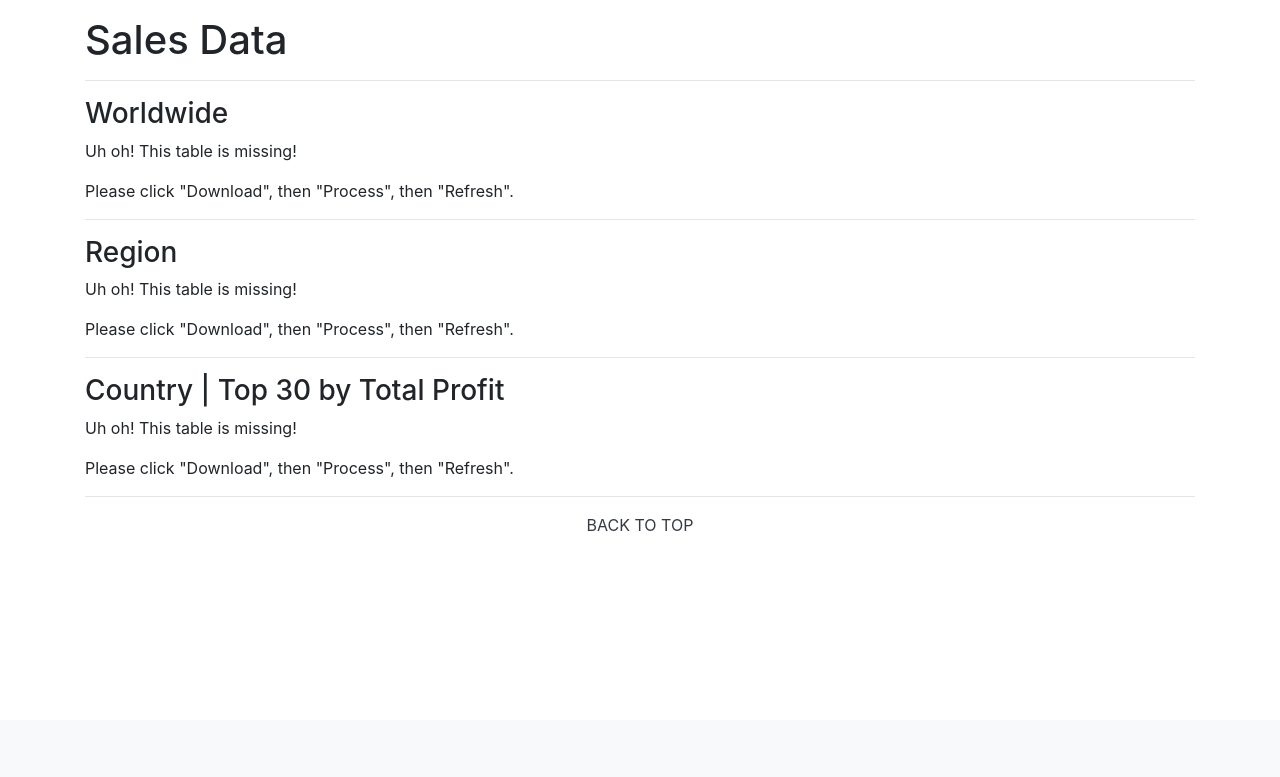
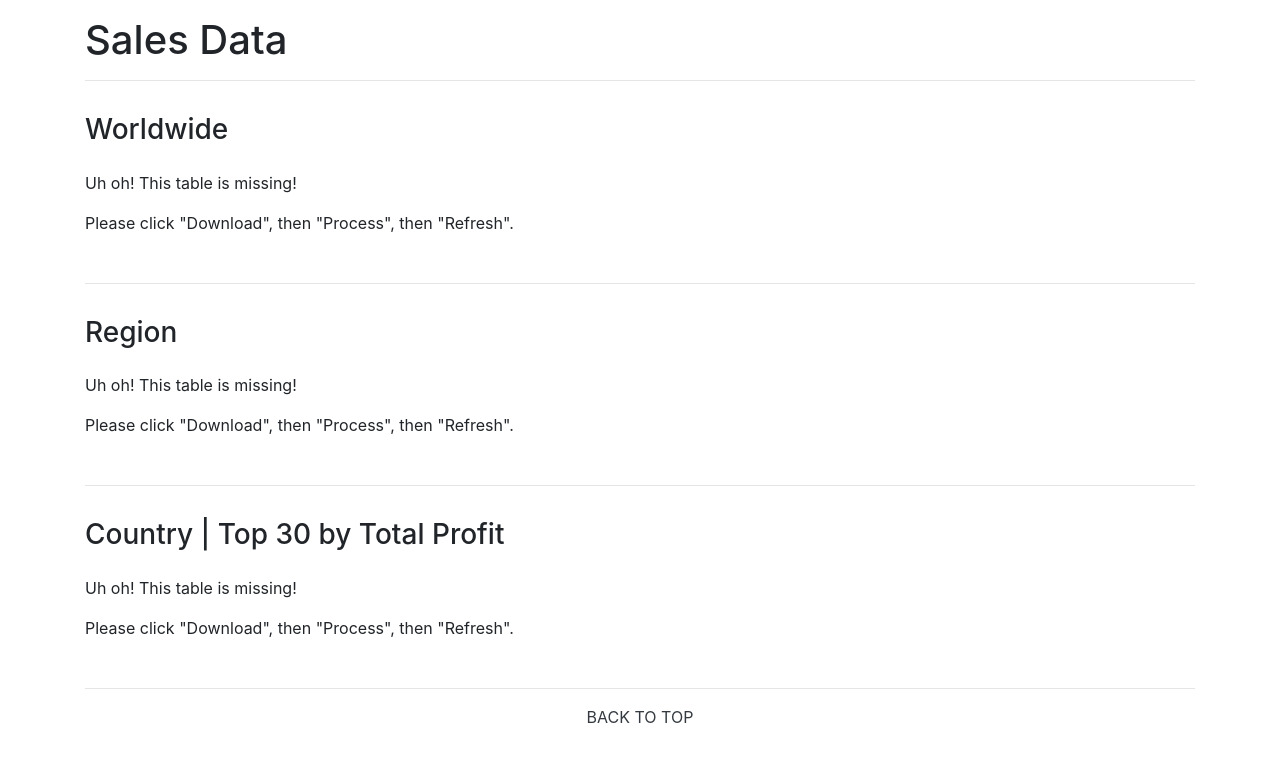
Before and after one commit to pnads/lixar-nadeau-flask, a Flask app: page / in a window 1280 px wide. Shown: the part 80-857 px from the top of the page. Before the commit the page ends 611 px from the top, so only its background shows below. Run offline with Flask 2, Linux system fonts and the light colour scheme; some libraries are stand-ins or nearby versions.

Commit message:
Adding some padding

```diff
--- a/lixar_flask/templates/index.html
+++ b/lixar_flask/templates/index.html
@@ -14,8 +14,8 @@
     {% for table in tables %}
         <div class='row'>
             <div id="tables" class="col">
-                <h3>{{titles[loop.index]}}</h3>
-                <div class="table-responsive-xl">
+                <h3 class='py-3'>{{titles[loop.index]}}</h3>
+                <div class="table-responsive-xl pb-3">
                     {{ table|safe }}
                 </div>
                 <hr>
```
